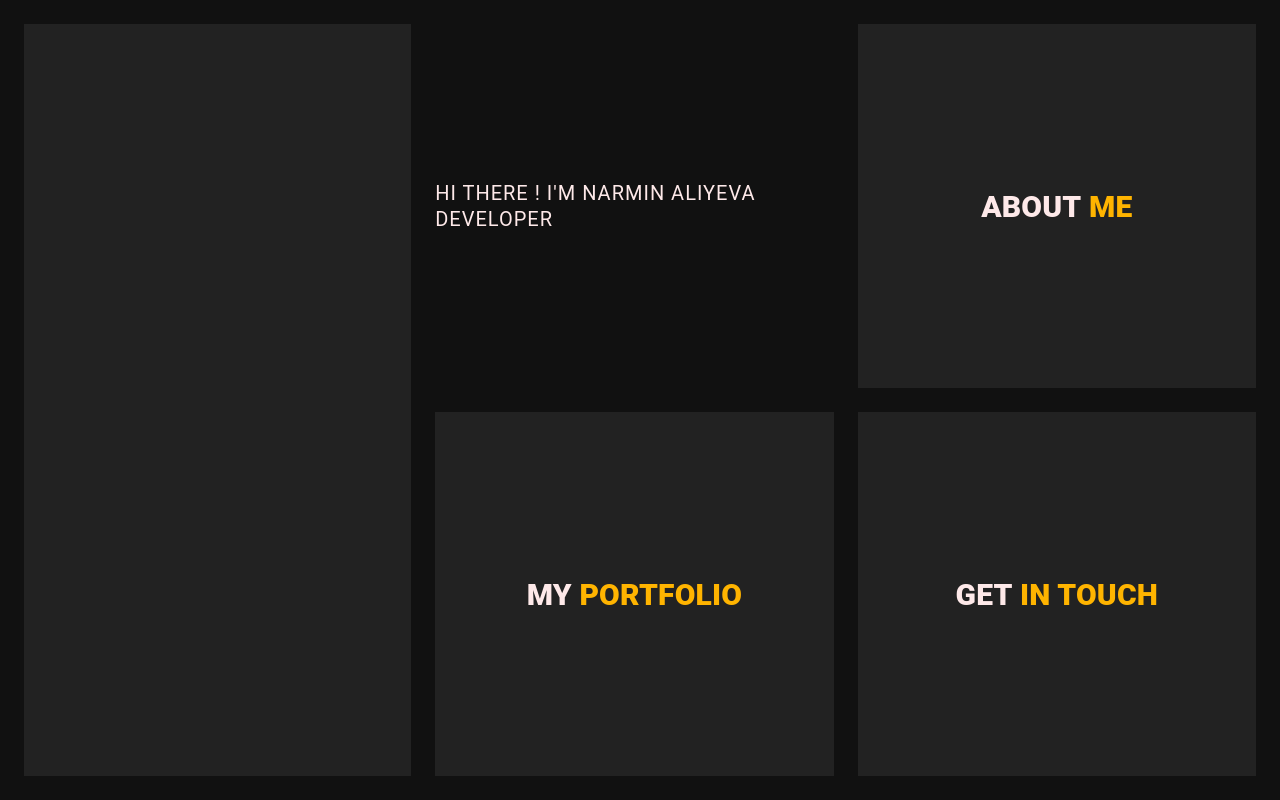
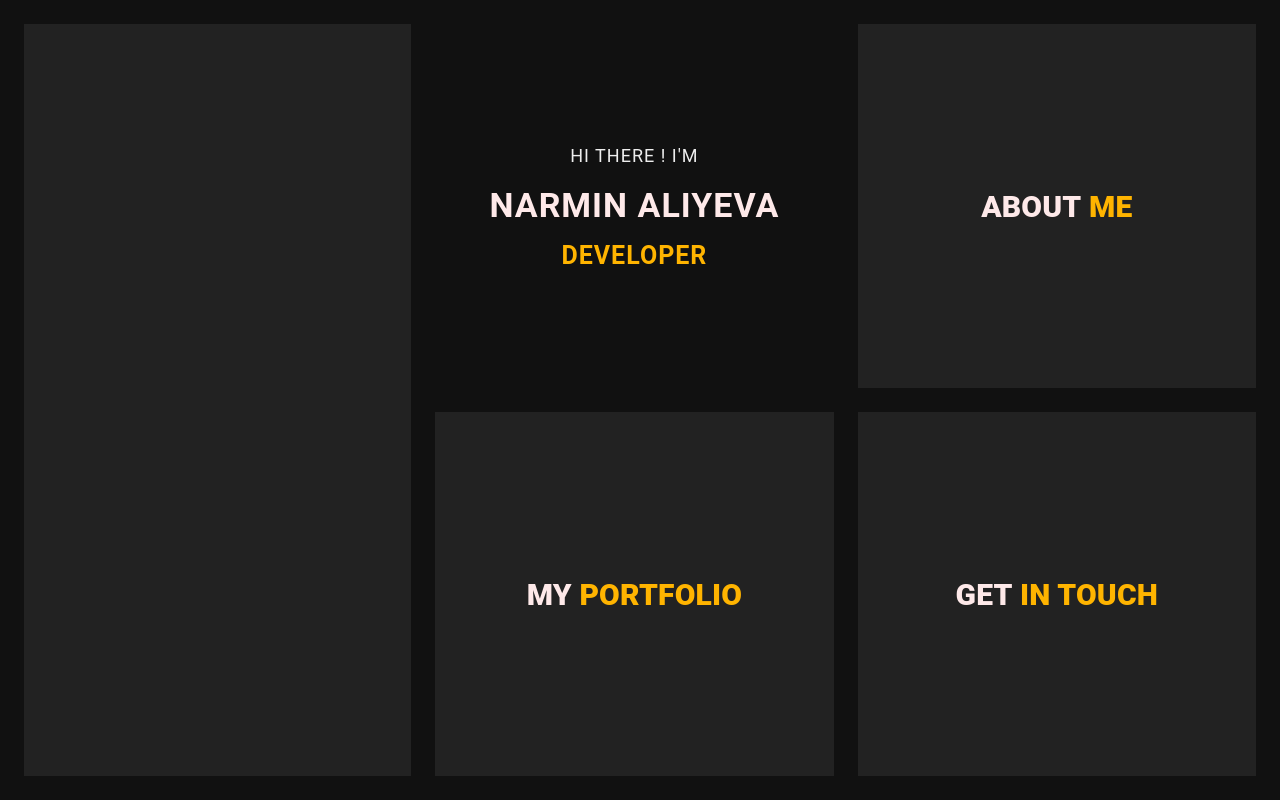
Before and after one commit to NarminGale/My-Portfolio, a plain HTML site: page index.html in a window 1280 px wide. Drawn offline with nearby package versions, Linux system fonts and the light colour scheme.

Commit message:
Modified info section styling

```diff
--- a/main.css
+++ b/main.css
@@ -253,6 +253,7 @@ ul {
   margin-top: -1rem;
 }
 
+/* main styling begins */
 .container {
   height: 100vh;
   padding: 1.5rem;
@@ -266,21 +267,17 @@ ul {
 .main-image {
   background-color: var(--primary-800);
   grid-row: span 2;
-}
-
-.info,
-.about-me,
-.portfolio,
-.contact {
-  display: flex;
-  flex-direction: column;
-  justify-content: center;
-  align-items: center;
+  /* background: url(./IMG_20190929_165956.jpg); */
+  background-position: center;
+  background-size: cover;
 }
 
 .about-me,
 .portfolio,
 .contact {
+  display: flex;
+  justify-content: center;
+  align-items: center;
   background-color: var(--primary-800);
   cursor: pointer;
 }
@@ -309,23 +306,33 @@ ul {
   color: #ffb400;
 }
 
-.info h2,
-.info h1,
-.info h3 {
-  text-transform: uppercase;
+.info {
+  display: flex;
+  flex-direction: column;
+  justify-content: center;
+  align-items: center;
 }
 
-.info h2 {
-  font-size: 20px;
+.info h2 span {
+  text-transform: uppercase;
+  display: block;
+  text-align: center;
 }
 
-.info h1 {
-  font-size: 35px;
-  font-weight: bold;
-  margin: 16px 0;
+.info h2 span:nth-child(1) {
+  color: #eee;
+  font-size: 18px;
+  line-height: 1.8;
 }
 
-.info h3 {
+.info h2 span:nth-child(2) {
+  font-size: 34px;
+  line-height: 0.8;
+  font-weight: bold;
+  margin: 20px 0;
+}
+
+.info h2 span:nth-child(3) {
   font-size: 25px;
   font-weight: 600;
   color: #ffb400;
```
